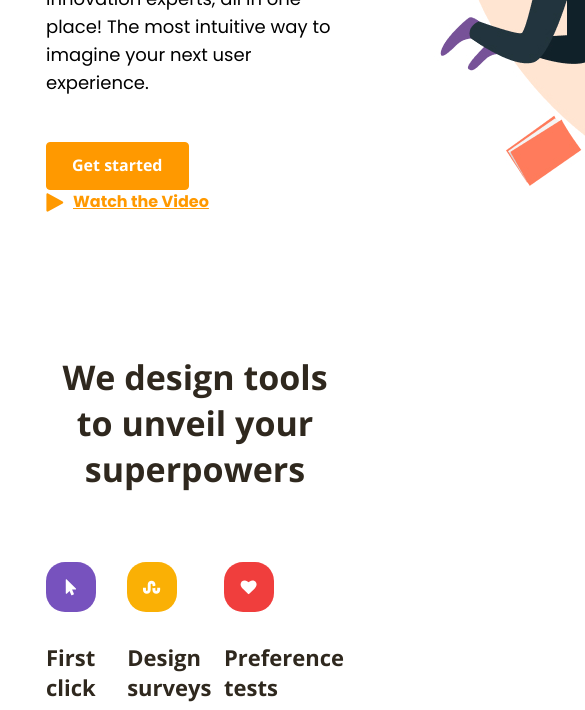
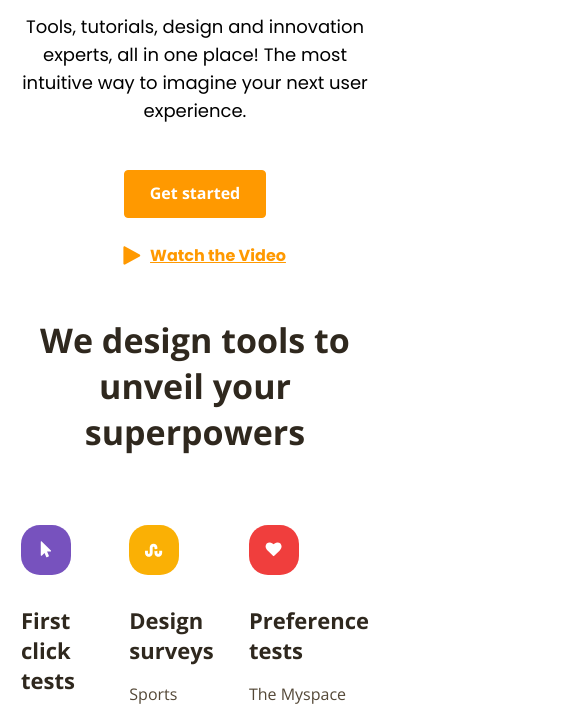
Before and after one commit to vostavhy/landings, a website: page design-thinking/index.html in a window 390 px wide. Shown: the part 461-1171 px from the top of the page, 585 px wide, since content can reach past the window. Drawn offline with nearby package versions, Linux system fonts and the light colour scheme.

Commit message:
feat: implement promo section

```diff
--- a/design-thinking/index.html
+++ b/design-thinking/index.html
@@ -42,7 +42,7 @@
             <div class="wrapper promo__wrapper">
                 <div class="promo__content">
                     <h1 class="promo__title">The Design Thinking superpowers</h1>
-                    <p class="promo__paragraph">Tools, tutorials, design and innovation experts, all in one place! The most intuitive way to imagine your next user experience.</p>
+                    <p class="promo__text">Tools, tutorials, design and innovation experts, all in one place! The most intuitive way to imagine your next user experience.</p>
                     <div class="promo__buttons">
                         <button class="button button_colored">Get started</button>
                         <a href="#" class="link-button">
@@ -51,9 +51,7 @@
                         </a>
                     </div>
                 </div>
-                <div class="promo__photo">
-                    <img src="./img/promo/image-1.jpg" alt="promo">
-                </div>
+                <img src="./img/promo/image-1.jpg" alt="promo" class="promo__image">
             </div>
         </section>
 
--- a/design-thinking/sass/base/_base.scss
+++ b/design-thinking/sass/base/_base.scss
@@ -22,6 +22,10 @@ h1, h2, h3, h4, h5 {
 h1 {
     @extend %font-additional;
     @include font($size: 4.4rem, $height: 5.4rem);
+
+    @include media-mobile {
+        @include font($size: 3.2rem, $height: 4.2rem);
+    }
 }
 
 h2 {
--- a/design-thinking/sass/base/_logo.scss
+++ b/design-thinking/sass/base/_logo.scss
@@ -4,4 +4,8 @@
     height: 32px;
     background-image: url("../img/header/logo.jpg");
     background-repeat: no-repeat;
+
+    @include media-mobile {
+        background-size: 160px auto;
+    }
 }
--- a/design-thinking/sass/components/_promo.scss
+++ b/design-thinking/sass/components/_promo.scss
@@ -1,28 +1,82 @@
 .promo {
     padding: 30px 0 111px;
+    overflow: hidden;
+
+    @include media-tablet {
+        padding: 0 0 78px;
+    }
+
+    @include media-mobile {
+        padding: 12px 0 49px;
+    }
 }
 
 .promo__wrapper {
     display: flex;
     justify-content: space-between;
     align-items: center;
+
+    @include media-mobile {
+        flex-direction: column-reverse;
+    }
 }
 
 .promo__content {
     padding-right: 66px;
+
+    @include media-tablet {
+        padding-right: 0;
+    }
+
+    @include media-mobile {
+        text-align: center;
+    }
 }
 
 .promo__title {
     margin: 0 0 30px;
 }
 
-.promo__paragraph {
+.promo__text {
     max-width: 487px;
     margin: 0 0 45px;
     @extend %font-additional;
     @include font($size: 1.8rem, $height: 2.8rem, $weight: normal);
+
+    @include media-tablet {
+        width: 380px;
+    }
+
+    @include media-mobile {
+        width: auto;
+    }
 }
 
-.promo__buttons >* {
-    margin-right: 44px;
+.promo__buttons {
+    display: flex;
+    align-items: center;
+    >* {
+        margin-right: 44px;
+        &:last-child {
+            margin-right: 0;
+        }
+    }
+
+    @include media-mobile {
+        flex-direction: column;
+        >* {
+            margin-right: 0;
+            margin-bottom: 26px;
+            &:last-child {
+                margin: 0 0 0 19px;
+            }
+        }
+    }
 }
+
+.promo__image {
+    @include media-mobile {
+        max-width: 100%;
+        margin-bottom: 16px;
+    }
+}
--- a/design-thinking/sass/layouts/_header.scss
+++ b/design-thinking/sass/layouts/_header.scss
@@ -20,6 +20,10 @@
             margin-left: 0;
         }
     }
+
+    @include media-mobile {
+        display: none;
+    }
 }
 
 .header__logo-line {
--- a/design-thinking/sass/layouts/_wrapper.scss
+++ b/design-thinking/sass/layouts/_wrapper.scss
@@ -1,7 +1,12 @@
 .wrapper{
     max-width: $content-width;
     margin: auto;
+
     @include media-laptop {
         padding: 0 46px;
     }
+
+    @include media-mobile {
+        padding: 0 21px;
+    }
 }
```
Also changed, not shown: design-thinking/sass/style.css.
